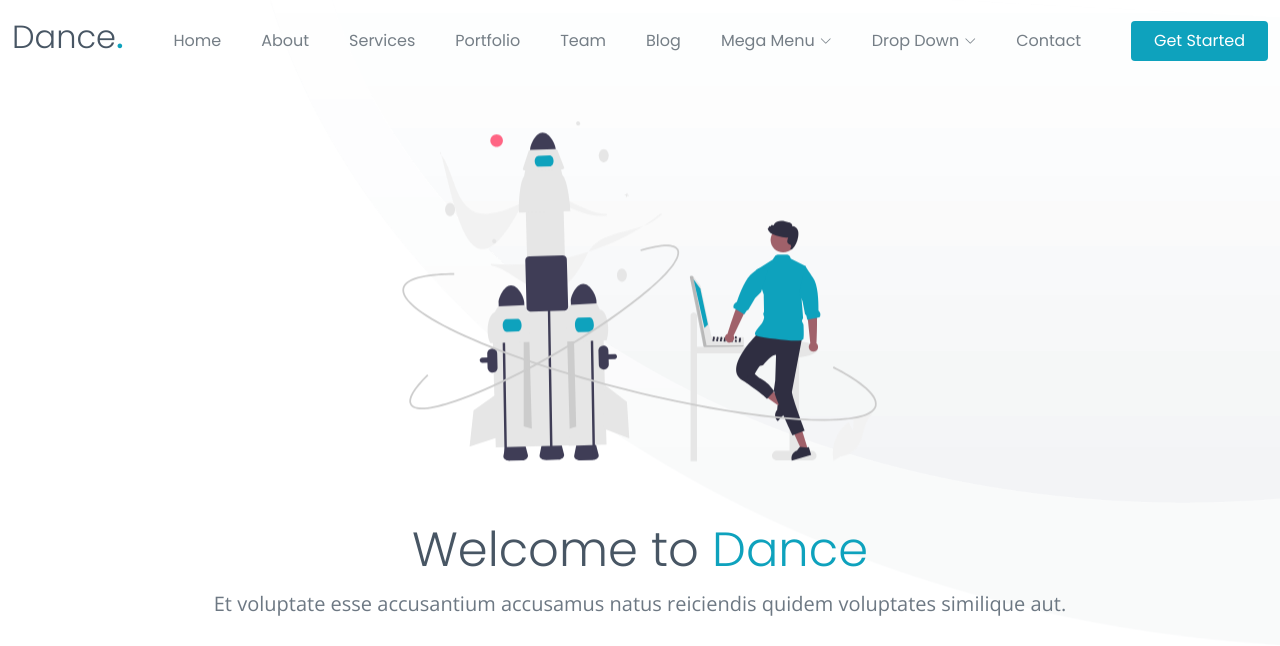
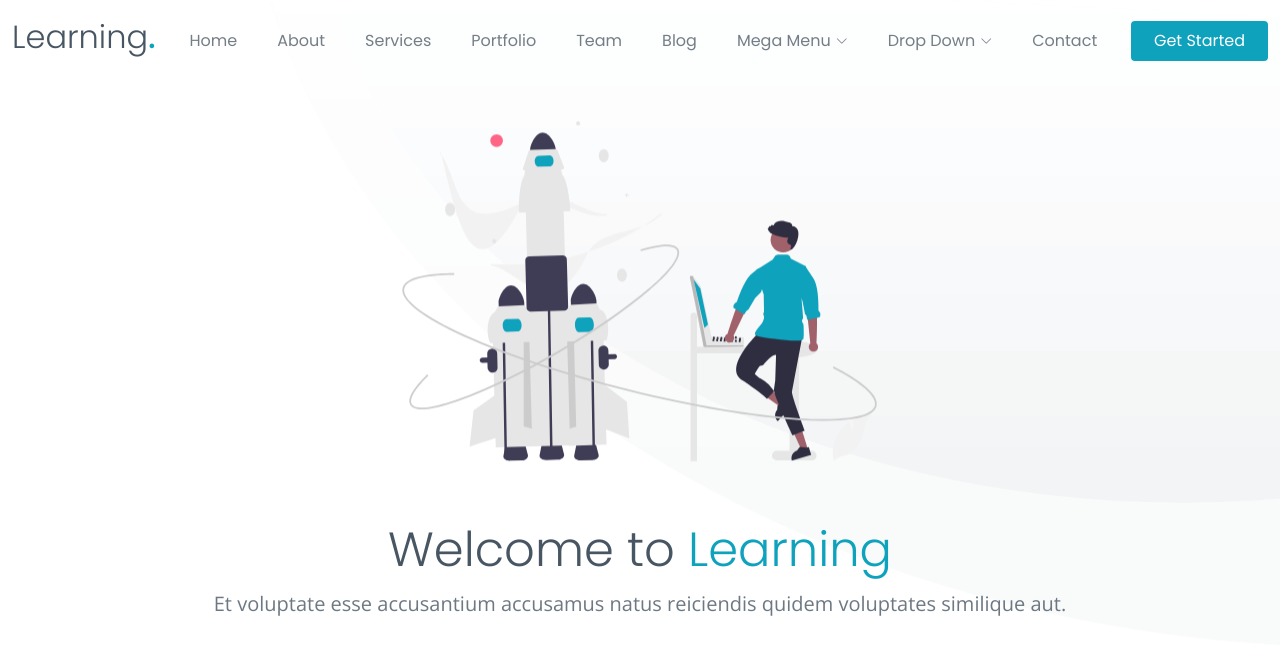
Before and after one commit to ShameemAK786/DanceWebsite, a plain HTML site: page index.html in a window 1280 px wide. Shown: the top 646 px of the page. Drawn offline with nearby package versions, Linux system fonts and the light colour scheme.

Commit message:
Ïnitial Commit

```diff
--- a/index.html
+++ b/index.html
@@ -5,7 +5,7 @@
   <meta charset="utf-8">
   <meta content="width=device-width, initial-scale=1.0" name="viewport">
 
-  <title>Dance Website</title>
+  <title>Learning Website</title>
   <meta content="" name="description">
   <meta content="" name="keywords">
 
@@ -38,8 +38,8 @@
   <link href="assets/css/main.css" rel="stylesheet">
 
   <!-- =======================================================
-  * Template Name: Dance - v2.1.0
-  * Template URL: https://bootstrapmade.com/Dance-bootstrap-business-template/
+  * Template Name: Learning - v2.1.0
+  * Template URL: https://bootstrapmade.com/Learning-bootstrap-business-template/
   * Author: BootstrapMade.com
   * License: https://bootstrapmade.com/license/
   ======================================================== -->
@@ -54,7 +54,7 @@
       <a href="index.html" class="logo d-flex align-items-center scrollto me-auto me-lg-0">
         <!-- Uncomment the line below if you also wish to use an image logo -->
         <!-- <img src="assets/img/logo.png" alt=""> -->
-        <h1>Dance<span>.</span></h1>
+        <h1>Learning<span>.</span></h1>
       </a>
 
       <nav id="navbar" class="navbar">
@@ -84,7 +84,7 @@
   <section id="hero-animated" class="hero-animated d-flex align-items-center">
     <div class="container d-flex flex-column justify-content-center align-items-center text-center position-relative" data-aos="zoom-out">
       <img src="assets/img/hero-carousel/hero-carousel-3.svg" class="img-fluid animated">
-      <h2>Welcome to <span>Dance</span></h2>
+      <h2>Welcome to <span>Learning</span></h2>
       <p>Et voluptate esse accusantium accusamus natus reiciendis quidem voluptates similique aut.</p>
       <div class="d-flex">
         <a href="#about" class="btn-get-started scrollto">Get Started</a>
@@ -1290,7 +1290,7 @@
 
           <div class="col-lg-3 col-md-6">
             <div class="footer-info">
-              <h3>Dance</h3>
+              <h3>Learning</h3>
               <p>
                 A108 Adam Street <br>
                 NY 535022, USA<br><br>
@@ -1339,12 +1339,12 @@
       <div class="container d-flex flex-column flex-lg-row justify-content-center justify-content-lg-between align-items-center">
 
         <div class="d-flex flex-column align-items-center align-items-lg-start">
-          <div class="copyright">&copy; Copyright <strong><span>Dance</span></strong>. All Rights Reserved</div>
+          <div class="copyright">&copy; Copyright <strong><span>Learning</span></strong>. All Rights Reserved</div>
           <div class="credits">
             <!-- All the links in the footer should remain intact. -->
             <!-- You can delete the links only if you purchased the pro version. -->
             <!-- Licensing information: https://bootstrapmade.com/license/ -->
-            <!-- Purchase the pro version with working PHP/AJAX contact form: https://bootstrapmade.com/Dance-bootstrap-business-template/ -->
+            <!-- Purchase the pro version with working PHP/AJAX contact form: https://bootstrapmade.com/Learning-bootstrap-business-template/ -->
             Designed & Development by <a href="#">Shameem</a>
           </div>
         </div>
```
